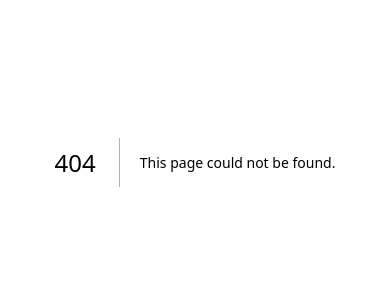
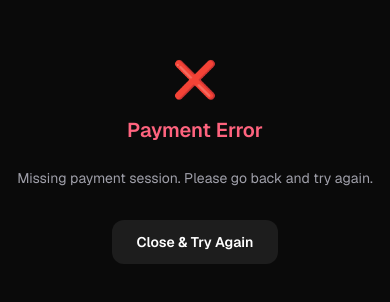
Before and after one commit to prince-1104/LifeOS-AI, a Next.js app in the folder frontend/: page /checkout in a window 390 px wide. Before the commit this address had no page. Shown: the part 260-562 px from the top of the page. Built offline with nearby package versions, Linux system fonts and the light colour scheme.

Commit message:
fix: create /checkout page with Cashfree JS SDK for mobile payment flow

```diff
--- /dev/null
+++ b/frontend/app/checkout/page.tsx
@@ -0,0 +1,132 @@
+"use client";
+
+import { useSearchParams } from "next/navigation";
+import { useEffect, useState, Suspense } from "react";
+import { load as loadCashfree } from "@cashfreepayments/cashfree-js";
+
+/**
+ * /checkout — Cashfree payment checkout page.
+ *
+ * This page is opened by the mobile app (via WebBrowser) to handle
+ * Cashfree payments using their JS SDK. It receives:
+ *   - session_id: Cashfree payment_session_id
+ *   - order_id: our internal order ID
+ *   - env: "sandbox" or "production"
+ *
+ * It automatically loads the Cashfree SDK and opens checkout.
+ */
+
+function CheckoutContent() {
+  const searchParams = useSearchParams();
+  const sessionId = searchParams?.get("session_id") || "";
+  const orderId = searchParams?.get("order_id") || "";
+  const env = searchParams?.get("env") || "sandbox";
+  const [status, setStatus] = useState<"loading" | "error" | "redirecting" | "success" | "failed">("loading");
+  const [error, setError] = useState("");
+
+  useEffect(() => {
+    if (!sessionId) {
+      setStatus("error");
+      setError("Missing payment session. Please go back and try again.");
+      return;
+    }
+
+    async function initCheckout() {
+      try {
+        setStatus("loading");
+        const mode = env === "production" ? "production" as const : "sandbox" as const;
+        const cashfree = await loadCashfree({ mode });
+
+        const result = await cashfree.checkout({
+          paymentSessionId: sessionId,
+          redirectTarget: "_self",
+        });
+
+        if (result.error) {
+          setStatus("error");
+          setError(result.error.message || "Payment failed. Please try again.");
+        } else if (result.redirect) {
+          setStatus("redirecting");
+        } else if (result.paymentDetails) {
+          setStatus("success");
+          // Redirect to billing page with success
+          window.location.href = `https://cortexa.doptonin.online/billing?payment=success&order_id=${orderId}`;
+        }
+      } catch (err: any) {
+        setStatus("error");
+        setError(err?.message || "Could not load payment page. Please try again.");
+      }
+    }
+
+    initCheckout();
+  }, [sessionId, orderId, env]);
+
+  return (
+    <div className="flex min-h-screen items-center justify-center bg-[#0a0a0a] px-4">
+      <div className="w-full max-w-md text-center">
+        {status === "loading" && (
+          <div className="flex flex-col items-center gap-6">
+            <div className="relative">
+              <div className="h-16 w-16 rounded-full border-2 border-indigo-500/20" />
+              <div className="absolute inset-0 h-16 w-16 animate-spin rounded-full border-2 border-transparent border-t-indigo-500" />
+            </div>
+            <div>
+              <h2 className="text-xl font-semibold text-white">Opening Payment</h2>
+              <p className="mt-2 text-sm text-zinc-400">
+                Please wait while we load the secure checkout...
+              </p>
+            </div>
+          </div>
+        )}
+
+        {status === "redirecting" && (
+          <div className="flex flex-col items-center gap-4">
+            <div className="text-4xl">🔄</div>
+            <h2 className="text-xl font-semibold text-white">Redirecting...</h2>
+            <p className="text-sm text-zinc-400">
+              You are being redirected to the payment page.
+            </p>
+          </div>
+        )}
+
+        {status === "success" && (
+          <div className="flex flex-col items-center gap-4">
+            <div className="text-4xl">✅</div>
+            <h2 className="text-xl font-semibold text-emerald-400">Payment Successful!</h2>
+            <p className="text-sm text-zinc-400">
+              Your plan is being activated. You can close this window.
+            </p>
+          </div>
+        )}
+
+        {status === "error" && (
+          <div className="flex flex-col items-center gap-4">
+            <div className="text-4xl">❌</div>
+            <h2 className="text-xl font-semibold text-rose-400">Payment Error</h2>
+            <p className="mt-2 text-sm text-zinc-400">{error}</p>
+            <button
+              onClick={() => window.close()}
+              className="mt-4 rounded-xl bg-white/[0.08] px-6 py-3 text-sm font-semibold text-white transition hover:bg-white/[0.12]"
+            >
+              Close & Try Again
+            </button>
+          </div>
+        )}
+      </div>
+    </div>
+  );
+}
+
+export default function CheckoutPage() {
+  return (
+    <Suspense
+      fallback={
+        <div className="flex min-h-screen items-center justify-center bg-[#0a0a0a]">
+          <div className="h-16 w-16 animate-spin rounded-full border-2 border-transparent border-t-indigo-500" />
+        </div>
+      }
+    >
+      <CheckoutContent />
+    </Suspense>
+  );
+}
```
Also changed, not shown: 1 other file (tests, documents, lock files or other folders).
